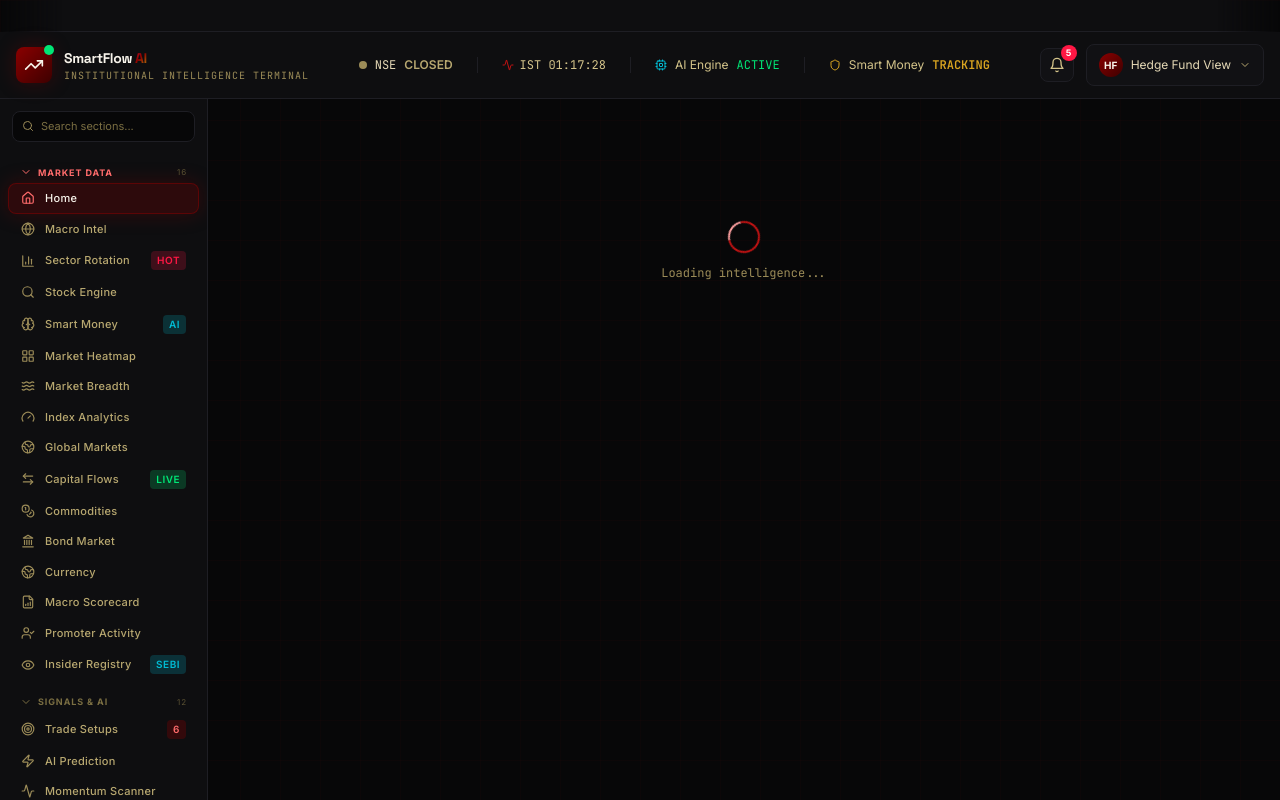
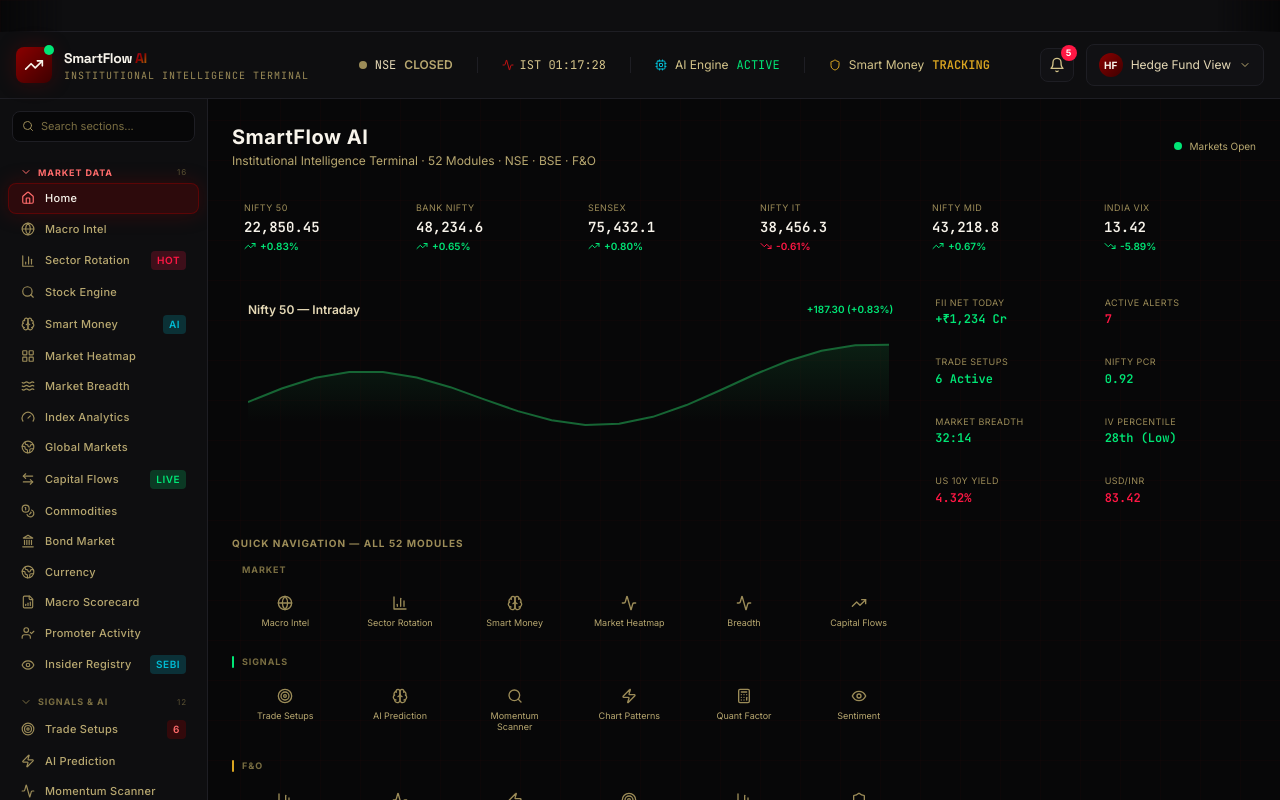
Before and after one commit to jaishriram01109-lgtm/Dashboard, a Next.js app: page / in a window 1280 px wide. Shown: the top 800 px of the page. Built offline with nearby package versions, Linux system fonts and the light colour scheme.

Commit message:
fix: check activeSection before Section to show DashboardHome correctly
Section is undefined for 'home' route, so the outer ternary was always
falling through to LoadingSpinner. Reorder to check activeSection first.

https://claude.ai/code/session_01Bf97PPL4svvP7r9hZRyDSg

```diff
--- a/src/app/page.tsx
+++ b/src/app/page.tsx
@@ -181,10 +181,10 @@ export default function Dashboard() {
           </button>
 
           <div className="p-4 md:p-6 max-w-screen-2xl mx-auto">
-            {Section ? (
-              activeSection === "home"
-                ? <DashboardHome onNavigate={(id) => setActiveSection(id)} />
-                : <Section />
+            {activeSection === "home" ? (
+              <DashboardHome onNavigate={(id) => setActiveSection(id)} />
+            ) : Section ? (
+              <Section />
             ) : (
               <LoadingSpinner />
             )}
```
